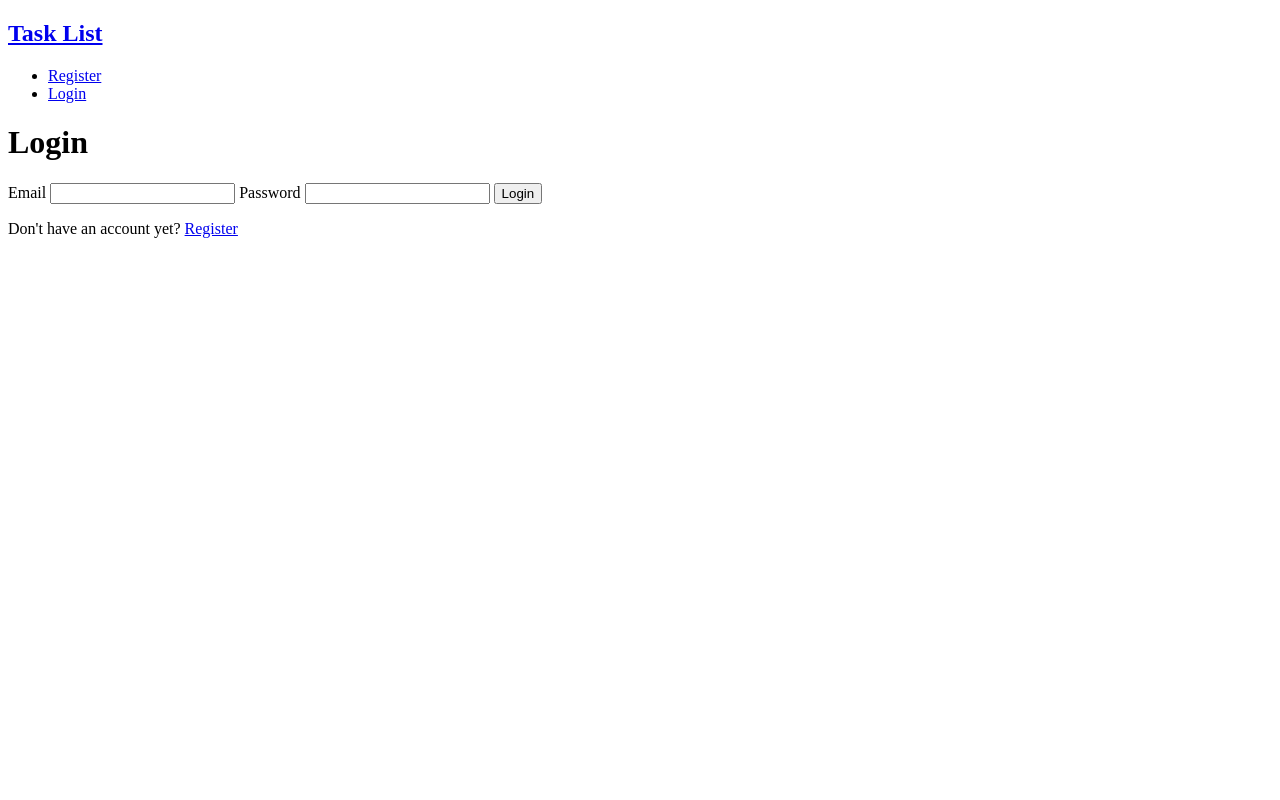
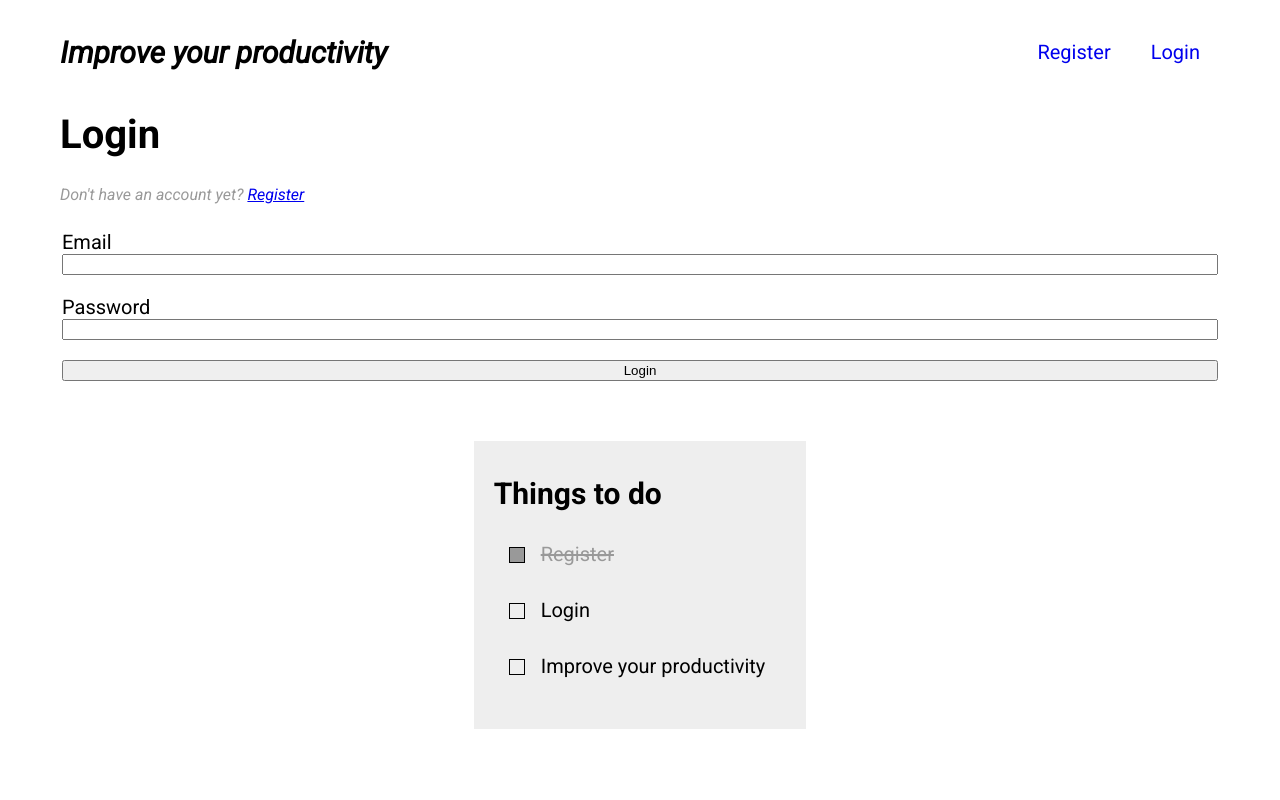
Before and after one commit to austinmalmberg/flask-tasklist, a Flask app: page /login in a window 1280 px wide. Run offline with Flask 2, Linux system fonts and the light colour scheme.

Commit message:
Added some basic styling

```diff
--- a/static/style.css
+++ b/static/style.css
@@ -0,0 +1,128 @@
+*, *::before, *::after {
+    box-sizing: border-box;
+}
+
+html {
+    font-size: 20px;
+    font-family: 'Roboto', sans-serif;
+}
+
+body {
+    margin: auto;
+    min-height: 100vh;
+    max-width: 1200px;
+
+    padding: 1em;
+}
+
+.whisper {
+    font-size: 0.8em;
+    font-style: oblique;
+    color: #999;
+}
+
+
+/*              NAVIGATION              */
+
+nav {
+    display: flex;
+    justify-content: space-between;
+    align-items: center;
+}
+
+nav h1 {
+    margin: 0.25em 0;
+    font-style: oblique;
+}
+
+nav a {
+    text-decoration: none;
+}
+
+.nav-list {
+    display: flex;
+    list-style-type: none;
+
+    padding: 0;
+}
+
+.nav-list li {
+    padding: 0 1em;
+    display: inline;
+}
+
+
+/*              TODO LIST               */
+
+.todo-list--container {
+    display: flex;
+    flex-wrap: wrap;
+    justify-content: center;
+
+    margin: 1em;
+    padding: 1em;
+}
+
+.todo-list--card {
+    display: inline-block;
+
+    min-width: 25%;
+
+    margin: 0.5em;
+    padding: 1em;
+
+    background-color: #eee;
+}
+
+.todo-list {
+    padding: 0;
+}
+
+.todo-list--title {
+    margin: 0.5em 0;
+}
+
+.todo-list li {
+    position: relative;
+    list-style-type: none;
+
+    margin: 0.5em 0;
+
+    padding-top: 0.5em;
+    padding-bottom: 0.5em;
+    padding-left: 2.3em;
+    padding-right: 1em;
+
+    border: 1px solid #eee;
+}
+
+.todo-list li::before {
+    content: '';
+    position: absolute;
+    margin-left: -1.6em;
+    margin-top: 0.25em;
+    width: 0.8em;
+    height: 0.8em;
+
+    border: 1px solid black;
+}
+
+.checked {
+    color: #999;
+    text-decoration: line-through;
+}
+
+.checked::before {
+    background-color: #999;
+}
+
+
+/*              FORMS               */
+
+fieldset {
+    display: flex;
+    flex-direction: column;
+
+    padding: 0.5em 0;
+    border: none;
+}
--- a/templates/auth/login.html
+++ b/templates/auth/login.html
@@ -5,5 +5,31 @@
 {% endblock %}
 
 {% block content %}
-    {% include 'snippets/login_form.html' %}
+    <div class="container">
+        <p class="whisper">Don't have an account yet? <a href="{{ url_for('auth.register') }}">Register</a></p>
+        <form method="post" action="/login">
+            <fieldset>
+                <label for="email">Email</label>
+                <input name="email" id="email" required>
+            </fieldset>
+            <fieldset>
+                <label for="password">Password</label>
+                <input type="password" name="password" id="password" required>
+            </fieldset>
+            <fieldset>
+                <input type="submit" value="Login">
+            </fieldset>
+        </form>
+    </div>
+
+    <div class="todo-list--container">
+        <div class="todo-list--card">
+            <h2 class="todo-list--title">Things to do</h2>
+            <ul class="todo-list">
+                <li class="checked">Register</li>
+                <li>Login</li>
+                <li>Improve your productivity</li>
+            </ul>
+        </div>
+    </div>
 {% endblock %}
--- a/templates/index.html
+++ b/templates/index.html
@@ -15,7 +15,9 @@
 {% block content %}
 
     {% if g.user %}
-        {% include 'snippets/todolist.html' %}
+        <div class="todo-list--container">
+            {% include 'snippets/todolist.html' %}
+        </div>
     {% endif %}
 
 {% endblock %}
--- a/templates/layout.html
+++ b/templates/layout.html
@@ -1,12 +1,12 @@
 <!doctype html>
 <title>{% block title %}{% endblock %} | Task List</title>
 <link rel="stylesheet" href="{{ url_for('static', filename='style.css') }}">
+<link href="https://fonts.googleapis.com/css2?family=Roboto:ital,wght@0,400;0,700;1,400&display=swap" rel="stylesheet">
 
 <nav>
-    <h1><a href="{{ url_for('index') }}">Task List</a></h1>
-    <ul>
+    <h1>Improve your productivity</h1>
+    <ul class="nav-list">
     {% if g.user %}
-        <li><span>{{ g.user['email'] }}</span>
         <li><a href="{{ url_for('auth.logout') }}">Logout</a>
     {% else %}
         <li><a href="{{ url_for('auth.register') }}">Register</a>
@@ -14,6 +14,7 @@
     {% endif %}
     </ul>
 </nav>
+
 <main class="content">
     <header>
         {% block header %}{% endblock %}
--- a/templates/snippets/login_form.html
+++ /dev/null
@@ -1,8 +0,0 @@
-<form method="post" action="/login">
-    <label for="email">Email</label>
-    <input name="email" id="email" required>
-    <label for="password">Password</label>
-    <input type="password" name="password" id="password" required>
-    <input type="submit" value="Login">
-</form>
-<p>Don't have an account yet? <a href="{{ url_for('auth.register') }}">Register</a></p>
```
Also changed, not shown: templates/auth/register.html (+28 -1 lines), templates/snippets/todolist.html (+8 -5 lines).
